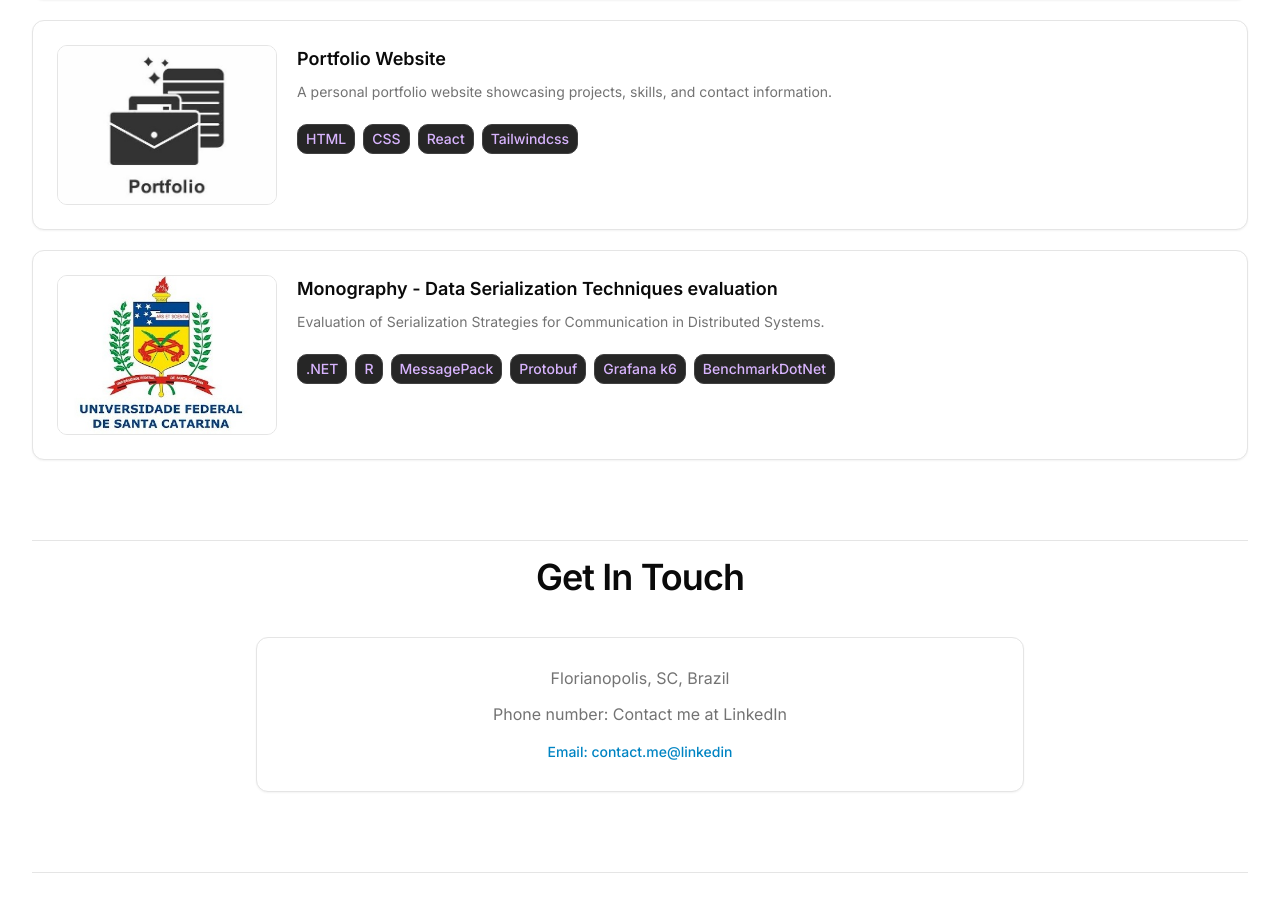
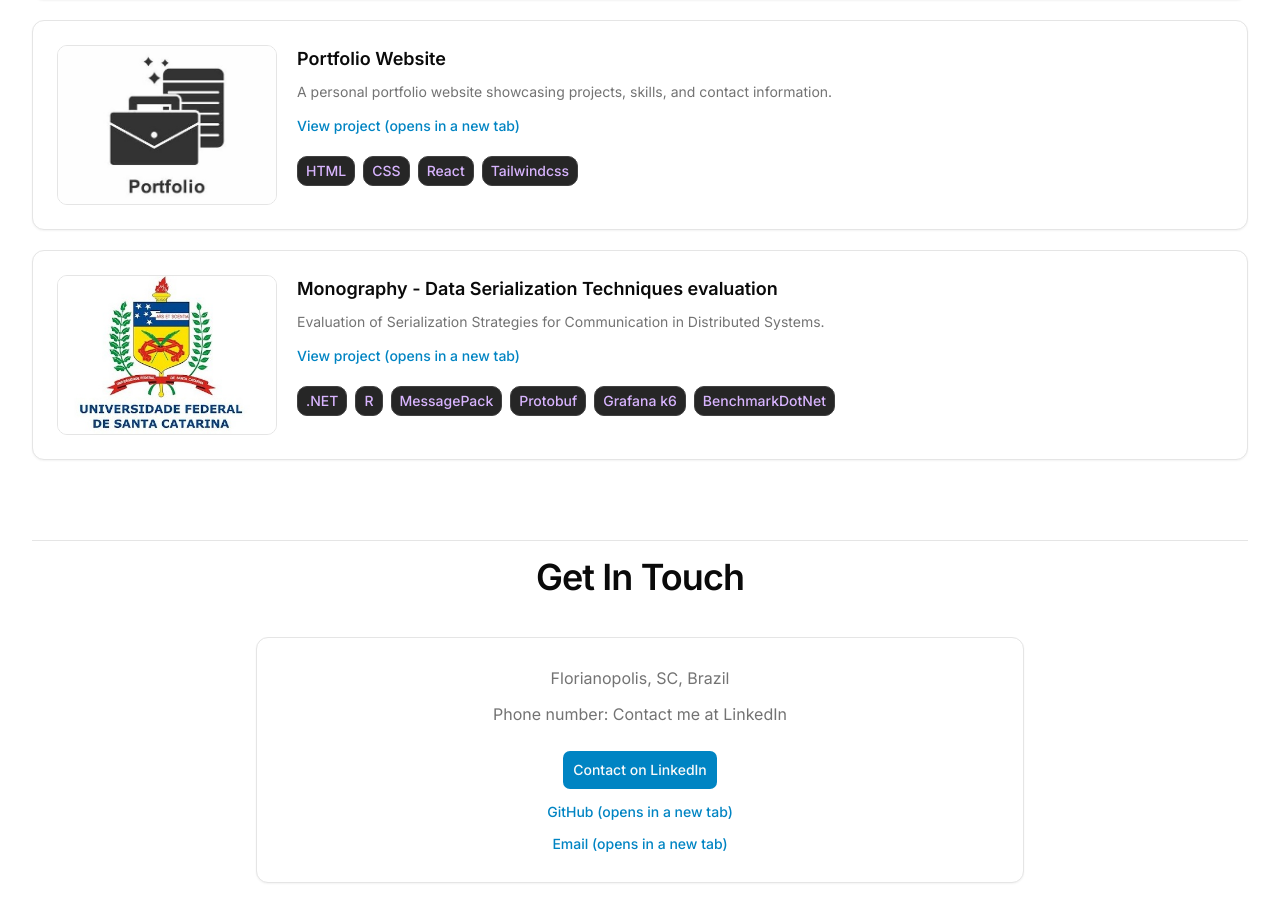
Before and after one commit to mudouasenha/portfolio, a React (Vite) app: page /en in a window 1280 px wide. Shown: the part 4807-5729 px from the top of the page. Before the commit the page ends 5680 px from the top, so only its background shows below. Built offline with nearby package versions, Linux system fonts and the light colour scheme.

Commit message:
feat(03-01): enforce explicit outbound CTA visibility
- add visible project action text for full-card outbound links
- add primary LinkedIn contact button with outbound-safe attributes
- add secondary GitHub and Email links with disclosure copy

```diff
--- a/src/components/Contact.tsx
+++ b/src/components/Contact.tsx
@@ -1,6 +1,7 @@
 import { motion } from "motion/react";
 import { useTranslation } from "react-i18next";
 
+import { Button } from "@/components/ui/button";
 import SectionCard from "@/components/sections/SectionCard";
 import SectionHeader from "@/components/sections/SectionHeader";
 import SectionShell from "@/components/sections/SectionShell";
@@ -24,9 +25,33 @@ const Contact = () => {
                 <SectionCard className="p-7 text-center">
                     <p className="text-base text-muted-foreground">{contact.address}</p>
                     <p className="mt-3 text-base text-muted-foreground">{contact.phoneNo}</p>
-                    <a href="mailto:contact.me@linkedin" className="mt-4 inline-block text-sm font-medium text-primary hover:underline">
-                        {contact.email}
-                    </a>
+                    <div className="mt-6 flex flex-col items-center gap-3">
+                        <Button asChild size="lg">
+                            <a
+                                href="https://www.linkedin.com/in/matheus-gomes-98823b185"
+                                target="_blank"
+                                rel="noopener noreferrer"
+                            >
+                                Contact on LinkedIn
+                            </a>
+                        </Button>
+                        <a
+                            href="https://github.com/mudouasenha"
+                            target="_blank"
+                            rel="noopener noreferrer"
+                            className="text-sm font-medium text-primary hover:underline"
+                        >
+                            GitHub (opens in a new tab)
+                        </a>
+                        <a
+                            href="mailto:contact.me@linkedin"
+                            target="_blank"
+                            rel="noopener noreferrer"
+                            className="text-sm font-medium text-primary hover:underline"
+                        >
+                            Email (opens in a new tab)
+                        </a>
+                    </div>
                 </SectionCard>
             </motion.div>
         </SectionShell>
--- a/src/components/Projects.tsx
+++ b/src/components/Projects.tsx
@@ -64,6 +64,9 @@ const Projects = () => {
                                 <div>
                                     <h3 className="text-lg font-semibold text-foreground">{project.title}</h3>
                                     <p className="mt-2 text-sm leading-relaxed text-muted-foreground">{project.description}</p>
+                                    <p className="mt-3 text-sm font-medium text-primary">
+                                        View project (opens in a new tab)
+                                    </p>
                                     <div className="mt-2 flex flex-wrap">
                                         {project.technologies.map((tech, techIndex) => (
                                             <Tag key={`${project.id}-${tech}`} tagKey={techIndex} text={tech} />
```
